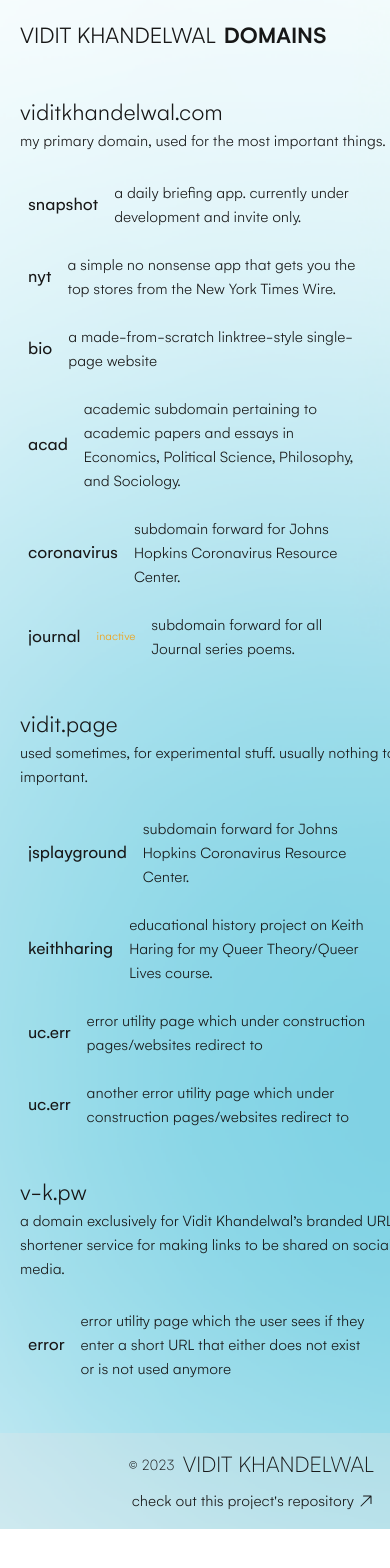
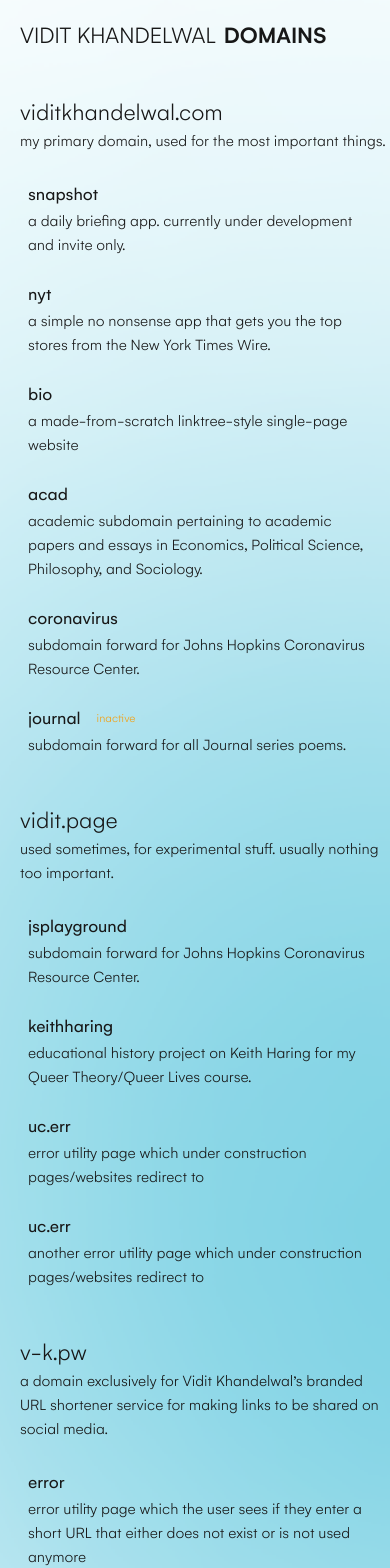
Before and after one commit to csvidit/domains-2, a Next.js app: page / in a window 390 px wide. Shown: the top 1568 px of the page. Before the commit the page ends 1529 px from the top, so only its background shows below. Built offline with nearby package versions, Linux system fonts and the light colour scheme.

Commit message:
updates for mobile layout

```diff
--- a/src/components/List.tsx
+++ b/src/components/List.tsx
@@ -4,7 +4,7 @@ import ListLink from "./ListLink";
 const List = () => {
   return (
     <div className="text-neutral-900 dark:text-neutral-200">
-      <div className="mt-10 text-2xl font-light">
+      <div className="mt-10 text-2xl font-light lg:mr-0 mr-5">
         <h3>viditkhandelwal.com</h3>
         <p className="text-base">
           my primary domain, used for the most important things.
@@ -54,7 +54,7 @@ const List = () => {
           </p>
         </ListLink>
       </div>
-      <div className="mt-10 text-2xl font-light">
+      <div className="mt-10 text-2xl font-light mr-5">
         <h3>vidit.page</h3>
         <p className="text-base">
           used sometimes, for experimental stuff. usually nothing too important.
@@ -89,7 +89,7 @@ const List = () => {
           </p>
         </ListLink>
       </div>
-      <div className="mt-10 text-2xl font-light">
+      <div className="mt-10 text-2xl font-light mr-5">
         <h3>v-k.pw</h3>
         <p className="text-base">
         a domain exclusively for Vidit Khandelwal’s branded URL shortener service for making links to be shared on social media.
--- a/src/components/ListLink.tsx
+++ b/src/components/ListLink.tsx
@@ -5,7 +5,7 @@ const ListLink = (props: {href: string, children: any}) => {
     <Link
       href="https://snapshot.viditkhandelwal.com"
       rel="noreferrer noopener"
-      className="flex flex-row space-x-4 justify-between items-center p-2 rounded-xl hover:bg-neutral-500 dark:hover:bg-neutral-100 hover:bg-opacity-10 dark:hover:bg-opacity-10 w-11/12 lg:w-3/4"
+      className="flex flex-col lg:flex-row lg:space-x-4 justify-between items-start lg:items-center p-2 rounded-xl hover:bg-neutral-500 dark:hover:bg-neutral-100 hover:bg-opacity-10 dark:hover:bg-opacity-10 w-11/12 lg:w-3/4"
     >
       {props.children}
     </Link>
```
